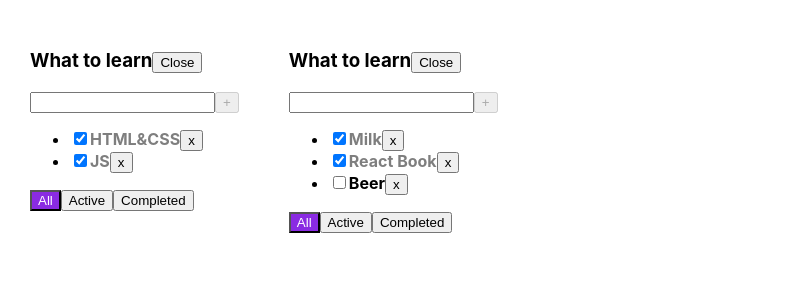
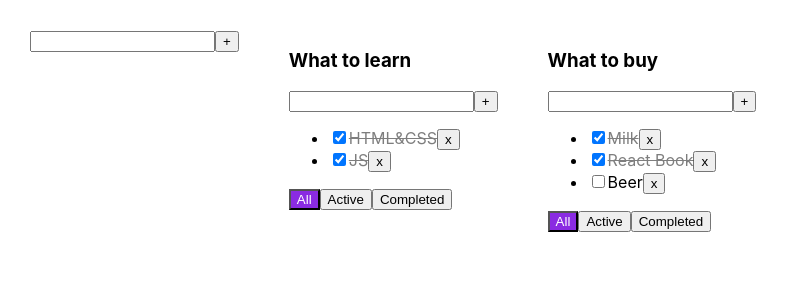
Before and after one commit to MaksimSinicbIn/todolist-react-ts, a React (Create React App) app: page / in a window 1280 px wide. Shown: the top 300 px of the page, without its empty margins (0-789 px from the left). Built offline with nearby package versions, Linux system fonts and the light colour scheme.

Commit message:
Add function for Todolist, refactoring

```diff
--- a/src/App.css
+++ b/src/App.css
@@ -7,17 +7,17 @@
     margin-right: 50px;
 }
 
-.taskTitleInputError {
-    border: 3px solid red;
-    outline: none;
+.error {
+    border: red 1px solid;
 }
 
-.task {
-    font-weight: bold;
+.error-message {
+    color: red;
 }
 
 .task-done {
     opacity: 0.5;
+    text-decoration: line-through;
 }
 
 .filter-btn-active {
--- a/src/App.tsx
+++ b/src/App.tsx
@@ -2,6 +2,7 @@ import React, {useState} from 'react';
 import './App.css';
 import {TaskType, Todolist} from './Todolist';
 import { v1 } from 'uuid';
+import { AddItemForm } from './AddItemForm';
 
 export type FilterValuesType = "all" | "active" | "completed";
 
@@ -14,17 +15,6 @@ type TodolistType = {
 type TasksStateType = {
     [key: string]: TaskType[]
 }
-
-// export function getFilteredTasks (allTasks: Array<TaskType>, filterValue: FilterValuesType):Array<TaskType> {
-//     let tasksForTodolist = allTasks;
-//     if (filterValue === "active") {
-//         tasksForTodolist = allTasks.filter(t => t.isDone === false);
-//     }
-//     if (filterValue === "completed") {
-//         tasksForTodolist = allTasks.filter(t => t.isDone === true);
-//     }
-//     return tasksForTodolist
-// }
 
 function App() {
     //BLL
@@ -60,31 +50,49 @@ function App() {
         setTasks({...tasks, [todolistId]:[newTask, ...tasks[todolistId]]})
     }
 
-    function changeFilter(value: FilterValuesType) {
-        setFilter(value);
+    function changeFilter(todolistId: string, value: FilterValuesType) {
+        setTodolists(todolists.map( tl => tl.id === todolistId ? {...tl, filter: value} : tl))
     }
 
     function changeTaskStatus (id: string, isDone: boolean, todolistId: string) {
         setTasks({...tasks, [todolistId]:tasks[todolistId].map( t => t.id === id ? {...t, isDone} : t)})
     }
 
+    function updateTaskTitle (todolistId: string, id: string, title: string,) {
+        setTasks({...tasks, [todolistId]:tasks[todolistId].map( t => t.id === id ? {...t, title}: t)})
+    }
+
+    function addTodolist (title: string) {
+        const newTodolistId = v1();
+        const newTodo: TodolistType = {
+            id: newTodolistId,
+            title: title,
+            filter: 'all'
+        }
+        setTodolists([newTodo, ...todolists])
+        setTasks({[newTodolistId]: [], ...tasks})
+    }
+
     // UI
 
     return (
         <div className="App">
+            <AddItemForm onClick={addTodolist}/>
             {
                 todolists.map(tl => {
-                    let filteredTasks = tasks[tl.id]
                     return <Todolist
-                        title="What to learn"
-                        tasks={filteredTasks}
+                        key={tl.id}
+                        title={tl.title}
+                        tasks={tasks[tl.id]}
+                        id={tl.id}
                         todolistId={tl.id}
-                        filter={filter}
+                        filter={tl.filter}
                         removeTask={removeTask}
                         changeFilter={changeFilter}
                         addTask={addTask}
                         changeTaskStatus={changeTaskStatus}
-                    />
+                        updateTaskTitle={updateTaskTitle}
+                        />
                 })
             }
         </div>
--- a/src/Todolist.tsx
+++ b/src/Todolist.tsx
@@ -1,5 +1,7 @@
 import React, { ChangeEvent, KeyboardEvent, useState } from 'react';
 import {FilterValuesType} from './App';
+import { EditableSpan } from './EditableSpan';
+import { AddItemForm } from './AddItemForm';
 
 export type TaskType = {
     id: string
@@ -8,20 +10,19 @@ export type TaskType = {
 }
 
 type PropsType = {
+    id: string
     title: string
     tasks: Array<TaskType>
     filter: FilterValuesType
     todolistId: string
     removeTask: (taskId: string, todolistId: string) => void
-    changeFilter: (value: FilterValuesType) => void
+    changeFilter: (todolistId: string, value: FilterValuesType) => void
     addTask: (title: string, todolistId: string) => void
     changeTaskStatus: (id: string, isDone: boolean, todolistId: string) => void
+    updateTaskTitle: (todolistId: string, id: string, newTitle: string) => void
 }
 
 export function Todolist(props: PropsType) {
-    const [isCollapsed, setIsCollapsed] = useState(false)
-    const [taskTitle, setTaskTitle] = useState("")
-    const [taskInputError, setTaskInputError] = useState(false)
 
     const getFilteredTasks = () => {
         let tasksForTodolist = props.tasks;
@@ -34,89 +35,49 @@ export function Todolist(props: PropsType) {
         return tasksForTodolist
     }
 
-
-    function addTask() {
-        const trimmedTitle = taskTitle.trim()
-        if (trimmedTitle) {
-            props.addTask(taskTitle, props.todolistId)
-        } else {
-            setTaskInputError(true)
-        }
-        setTaskTitle("")
+    function addTaskHandler(title: string) {
+        props.addTask(title, props.id)
     }
 
-    function onChangeSetTitle (e: ChangeEvent<HTMLInputElement>) {
-        setTaskTitle(e.currentTarget.value)
-        e.currentTarget.value.length > 15 && setTaskInputError(true)
-        if (taskInputError) {
-            e.currentTarget.value.length <= 15 && setTaskInputError(false)
-        }
+    function updateTaskTitleHandler (taskId: string, newTitle: string) {
+        props.updateTaskTitle(props.todolistId, taskId, newTitle)
     }
 
-    function onKeyDownAddTaskHandler (e: KeyboardEvent<HTMLInputElement>) {
-        if (taskInputError) {
-            e.key === "Enter" && addTask()
-    }
-    }
-
-    const isAddTaskBtnDisabled = taskTitle.length === 0 || taskTitle.length > 15
-    const taskTitleInputError = taskInputError
-        ? "taskTitleInputError"
-        : ""
-
-    // const activeTasksCounter = getFilteredTasks(props.tasks, "active").length
-
     function onAllClickHandler () {
-        props.changeFilter("all")
+        props.changeFilter(props.todolistId, "all")
     }
 
     function onActiveClickHandler () {
-        props.changeFilter("active")
+        props.changeFilter(props.todolistId, "active")
     }
 
     function onCompletedClickHandler () {
-        props.changeFilter("completed")
+        props.changeFilter(props.todolistId, "completed")
     }
 
     return (
         <div>
-            <h3>{props.title}
-                {isCollapsed && <span className='task-counter'>active:</span>}
-                <button onClick={() => setIsCollapsed(!isCollapsed)}>{isCollapsed ? "Open" : "Close"}</button>
+            <h3>
+                {props.title}
             </h3>
-            {
-                isCollapsed
-                ? null
-                : <>
             <div>
-                        <input
-                            value={taskTitle}
-                            className={taskTitleInputError}
-                            onChange={onChangeSetTitle}
-                            onKeyDown={onKeyDownAddTaskHandler} />
-                        <button disabled={isAddTaskBtnDisabled}
-                                onClick={addTask}>+</button>
-                        {taskInputError && <div style={{ color: "red" }}>Enter correct title!</div>}
+                <AddItemForm onClick={addTaskHandler} />
             </div>
             {props.tasks.length === 0 ? (
                 <p>Тасок нет!</p>
             ) : (
                 <ul>
                     {
-                                getFilteredTasks().map( t => {
-                                    let taskClasses = ["task"]
-                                    if (t.isDone) {
-                                        taskClasses = taskClasses.concat("task-done")
-                                    }
-                                    function onClickHandler () {
+                        getFilteredTasks().map(t => {
+                            function onClickHandler() {
                                 props.removeTask(t.id, props.todolistId)
                             }
                             return (
                                 <li key={t.id} >
                                     <input type="checkbox"
                                         checked={t.isDone}
-                                                    onChange={ (e) => props.changeTaskStatus(t.id, e.currentTarget.checked, props.todolistId) }/>
-                                            <span className={taskClasses.join(" ")}>{t.title}</span>
+                                        onChange={(e) => props.changeTaskStatus(t.id, e.currentTarget.checked, props.todolistId)} />
+                                    <EditableSpan className={t.isDone ? 'task-done' : ''} oldTitle={t.title} callBack={(newTitle) => { updateTaskTitleHandler(t.id, newTitle) }} />
                                     <button onClick={onClickHandler}>x</button>
                                 </li>
                             )
@@ -138,8 +99,6 @@ export function Todolist(props: PropsType) {
                     Completed
                 </button>
             </div>
-                </>
-            }
         </div>
     )
 }
```
Lines whose indentation alone changed are shown as unchanged.
